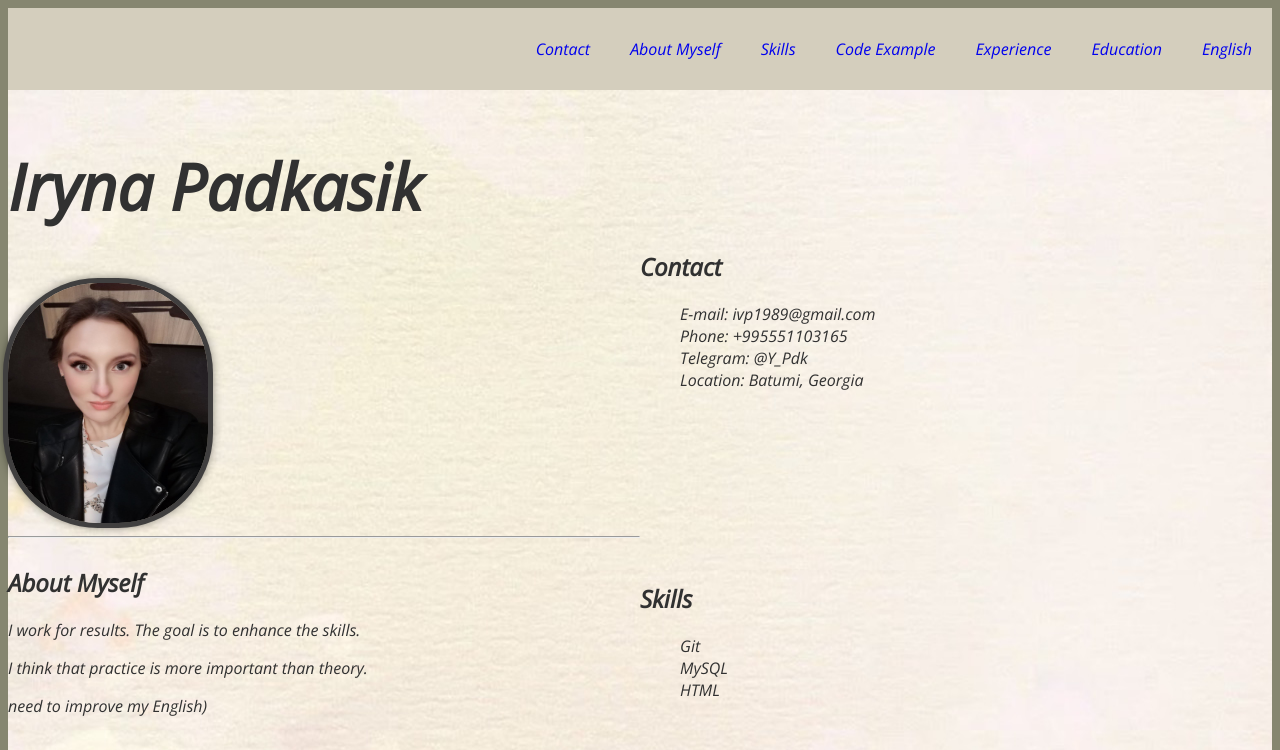
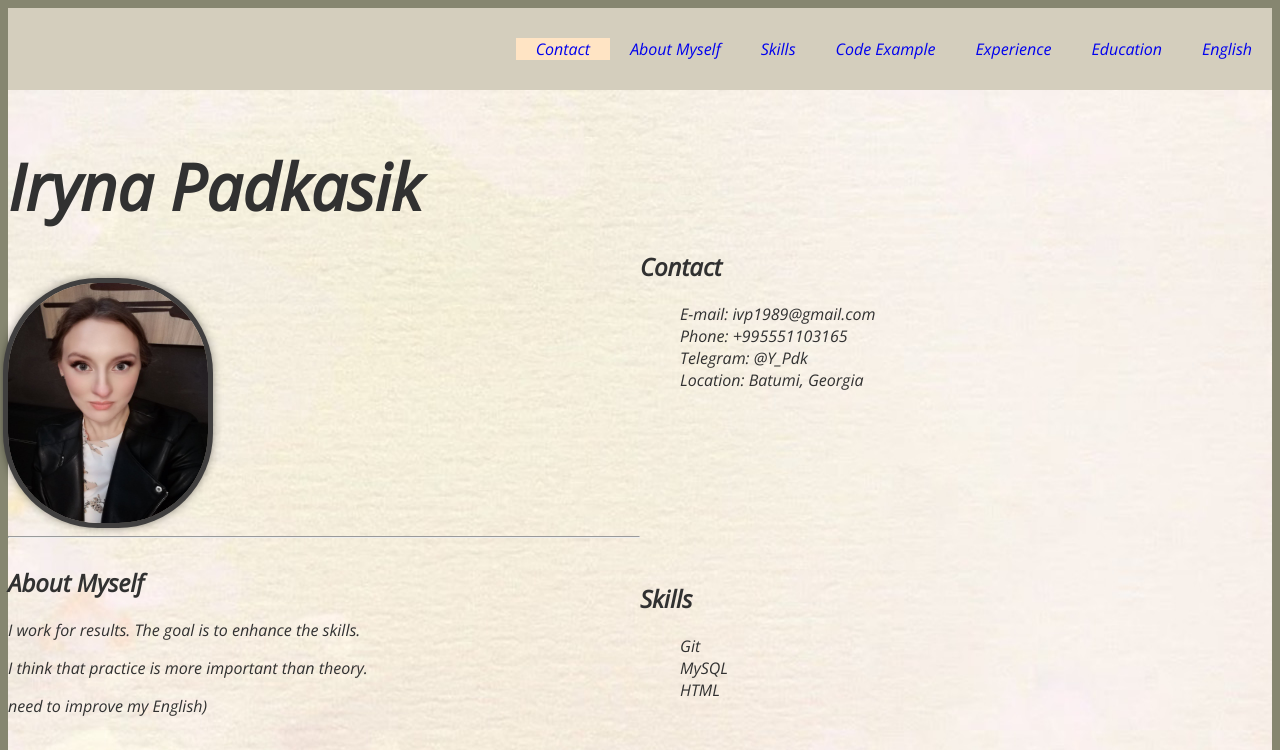
Before and after one commit to YarynaPdksk/rsschool-cv, a plain HTML site: page index.html in a window 1280 px wide. In both pictures the pointer is over the link "Contact". Shown: the top 750 px of the page. Drawn offline with Linux system fonts and the light colour scheme.

Commit message:
update css file

```diff
--- a/rsschool-cv-html/style.css
+++ b/rsschool-cv-html/style.css
@@ -106,3 +106,6 @@
     width: 200px;
     float: right;
    }
+    .link:hover{
+    background-color: bisque;
+   }
```
